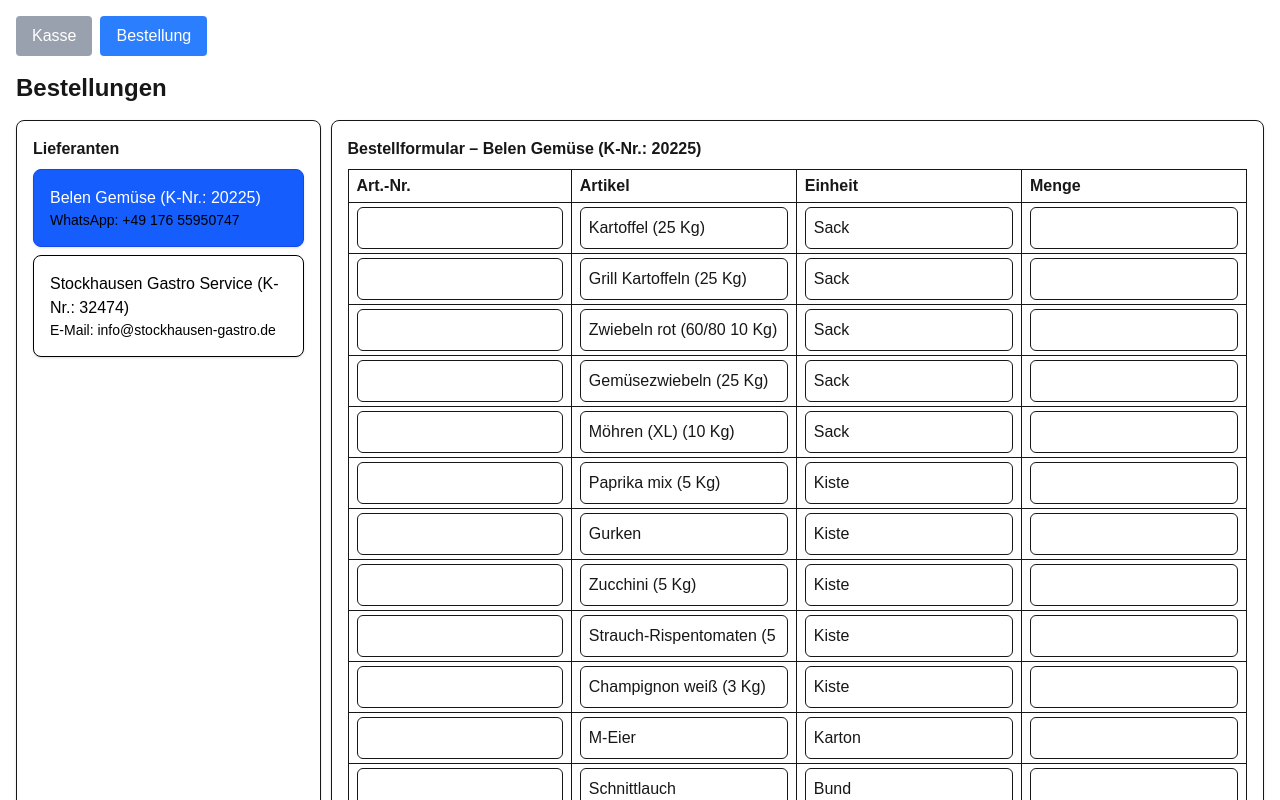
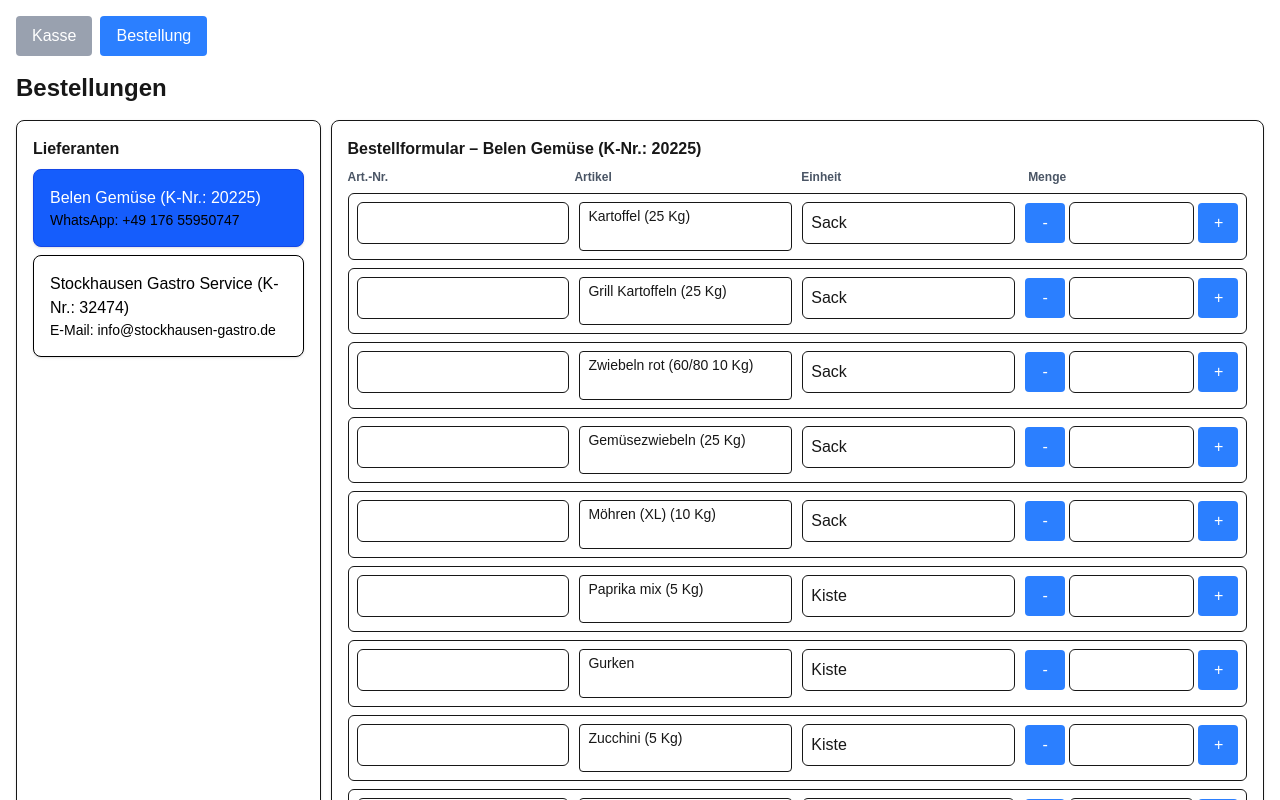
Before and after one commit to Kehan786/restaurant, a Next.js app: page / in a window 1280 px wide. Both pictures are taken after a click on the button "Bestellung". Shown: the top 800 px of the page. Built offline with nearby package versions, Linux system fonts and the light colour scheme.

Commit message:
Feinschliff

```diff
--- a/src/components/OrderApp.tsx
+++ b/src/components/OrderApp.tsx
@@ -5,7 +5,6 @@ import { useEffect, useMemo, useState } from "react";
 import Card from "@/components/ui/Card";
 import Button from "@/components/ui/Button";
 import Input from "@/components/ui/Input";
-import Table from "@/components/ui/Table";
 import { suppliers, Supplier, SupplierItem } from "@/components/suppliers";
 
 type OrderRow = SupplierItem & {
@@ -53,6 +52,32 @@ export default function OrderApp() {
     setRows((prev) => {
       const updated = [...prev];
       updated[index] = { ...updated[index], quantity: safeValue };
+      return updated;
+    });
+  };
+
+  const adjustQuantity = (index: number, delta: number) => {
+    setRows((prev) => {
+      const updated = [...prev];
+      const current = updated[index].quantity;
+      const numeric = parseFloat(current.replace(",", "."));
+
+      let nextValue: string;
+
+      if (isNaN(numeric)) {
+        // Wenn noch nichts oder Müll drinsteht: bei + auf "1", bei - auf leer
+        nextValue = delta > 0 ? "1" : "";
+      } else {
+        const next = numeric + delta;
+        if (next < 1) {
+          // Unter 1 soll nichts stehen
+          nextValue = "";
+        } else {
+          nextValue = String(Math.floor(next));
+        }
+      }
+
+      updated[index] = { ...updated[index], quantity: nextValue };
       return updated;
     });
   };
@@ -230,42 +255,55 @@ export default function OrderApp() {
 
           {selectedSupplier ? (
             <div className="space-y-4">
-              <div className="overflow-x-auto">
-                <Table>
-                  <thead>
-                    <tr>
-                      <th className="border px-2 py-1 text-left">Art.-Nr.</th>
-                      <th className="border px-2 py-1 text-left">Artikel</th>
-                      <th className="border px-2 py-1 text-left">Einheit</th>
-                      <th className="border px-2 py-1 text-left">Menge</th>
-                    </tr>
-                  </thead>
-                  <tbody>
+              <div className="space-y-2">
+                {/* Kopfzeile (Labels) – nur ab mittleren Screens sichtbar */}
+                <div className="hidden sm:grid sm:grid-cols-4 gap-2 text-xs font-semibold text-gray-600">
+                  <div>Art.-Nr.</div>
+                  <div>Artikel</div>
+                  <div>Einheit</div>
+                  <div>Menge</div>
+                </div>
+
+                {/* Zeilen */}
                 {rows.map((row, index) => (
-                      <tr key={row.id}>
-                        <td className="border px-2 py-1">
+                  <div
+                    key={row.id}
+                    className="grid grid-cols-1 sm:grid-cols-4 gap-2 border rounded-md p-2"
+                  >
+                    {/* Art.-Nr. */}
+                    <div className="flex flex-col">
+                      <span className="sm:hidden text-xs font-semibold text-gray-600">
+                        Art.-Nr.
+                      </span>
                       <Input
                         value={row.articleNumber}
                         onChange={(e) =>
-                              handleFieldChange(
-                                index,
-                                "articleNumber",
-                                e.target.value
-                              )
+                          handleFieldChange(index, "articleNumber", e.target.value)
                         }
                         className="w-full"
                       />
-                        </td>
-                        <td className="border px-2 py-1">
-                          <Input
+                    </div>
+
+                    {/* Artikelname – als textarea, damit der Text umbrechen kann */}
+                    <div className="flex flex-col">
+                      <span className="sm:hidden text-xs font-semibold text-gray-600">
+                        Artikel
+                      </span>
+                      <textarea
                         value={row.name}
                         onChange={(e) =>
                           handleFieldChange(index, "name", e.target.value)
                         }
-                            className="w-full"
+                        className="w-full border rounded px-2 py-1 text-sm resize-none leading-snug"
+                        rows={2}
                       />
-                        </td>
-                        <td className="border px-2 py-1">
+                    </div>
+
+                    {/* Einheit */}
+                    <div className="flex flex-col">
+                      <span className="sm:hidden text-xs font-semibold text-gray-600">
+                        Einheit
+                      </span>
                       <Input
                         value={row.unit}
                         onChange={(e) =>
@@ -273,21 +311,38 @@ export default function OrderApp() {
                         }
                         className="w-full"
                       />
-                        </td>
-                        <td className="border px-2 py-1">
+                    </div>
+
+                    {/* Menge */}
+                    <div className="flex flex-col">
+                      <span className="sm:hidden text-xs font-semibold text-gray-600">
+                        Menge
+                      </span>
+                      <div className="flex items-center gap-1">
+                        <Button
+                          onClick={() => adjustQuantity(index, -1)}
+                          className="px-2 py-1 min-w-[2.5rem]"
+                        >
+                          -
+                        </Button>
                         <Input
                           type="number"
                           value={row.quantity}
                           onChange={(e) =>
                             handleQuantityChange(index, e.target.value)
                           }
-                            className="w-full"
+                          className="w-full text-center"
                         />
-                        </td>
-                      </tr>
+                        <Button
+                          onClick={() => adjustQuantity(index, 1)}
+                          className="px-2 py-1 min-w-[2.5rem]"
+                        >
+                          +
+                        </Button>
+                      </div>
+                    </div>
+                  </div>
                 ))}
-                  </tbody>
-                </Table>
               </div>
 
               <Button onClick={handleAddRow} className="mt-2">
```
Lines whose indentation alone changed are shown as unchanged.
